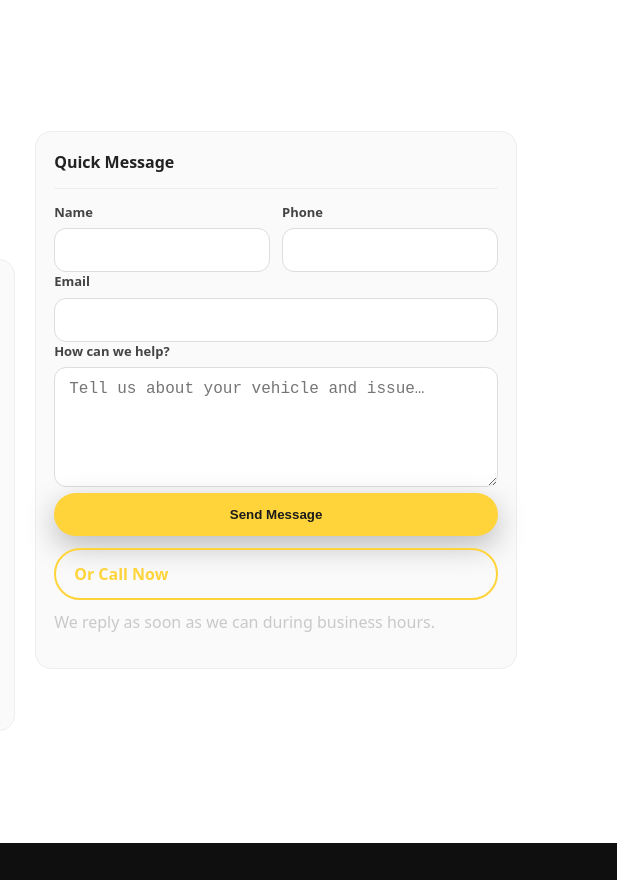
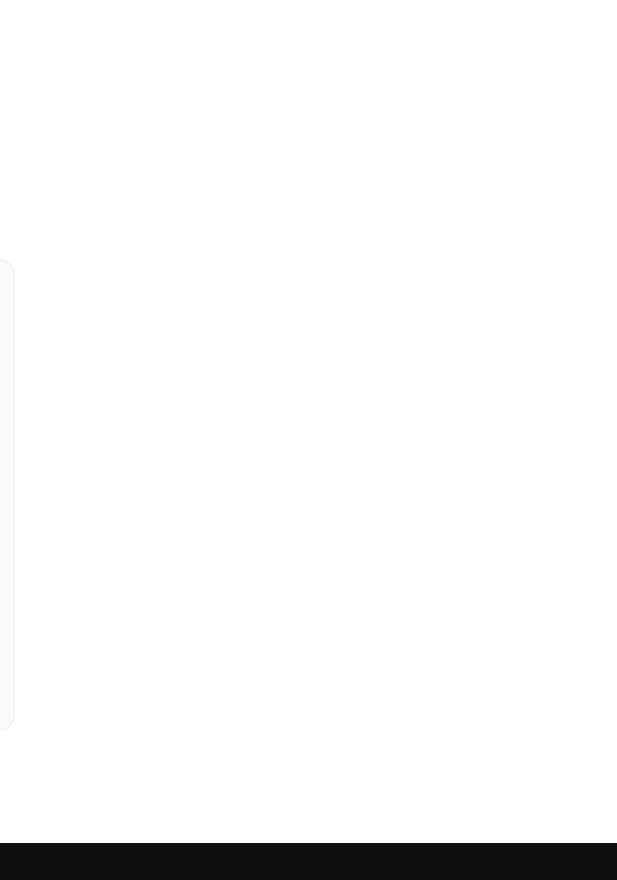
Before and after one commit to jc1195/YTCWebsite, a plain HTML site: page index.html in a window 1280 px wide. Shown: the part 2040-2920 px from the top of the page, 663-1280 px from the left. Drawn offline with Linux system fonts and the light colour scheme.

Commit message:
remove msging form

```diff
--- a/index.html
+++ b/index.html
@@ -313,12 +313,12 @@
           </div>
         </div>
 
-        <div>
+        <!-- <div>
           <div class="contact-card" aria-label="Quick contact form">
             <strong>Quick Message</strong>
-            <div class="separator"></div>
+            <div class="separator"></div> -->
             <!-- Netlify-ready form: add data-netlify-recaptcha if spam becomes an issue. -->
-            <form name="contact" method="POST" data-netlify="true" netlify-honeypot="bot-field">
+            <!-- <form name="contact" method="POST" data-netlify="true" netlify-honeypot="bot-field">
               <input type="hidden" name="form-name" value="contact" />
               <p class="sr-only">
                 <label>Don’t fill this out if you’re human: <input name="bot-field" /></label>
@@ -356,7 +356,7 @@
             </form>
             <p class="muted" style="margin-top:10px;">We reply as soon as we can during business hours.</p>
           </div>
-        </div>
+        </div> -->
       </div>
     </section>
   </main>
```
